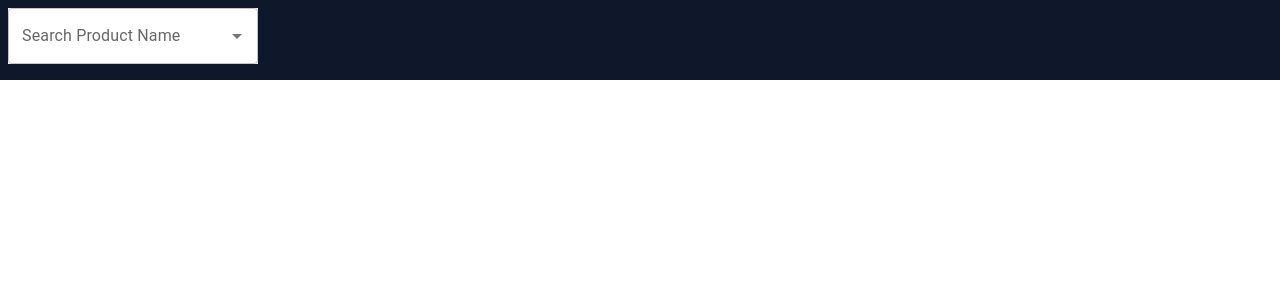
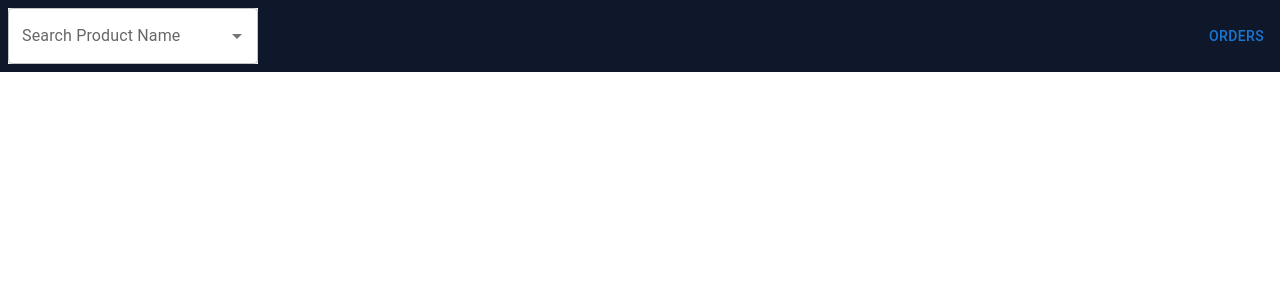
Before and after one commit to ManangandhiVasyErp/demo-pos-pwa, a React (Create React App) app: page / in a window 1280 px wide. Shown: the top 300 px of the page. Built offline with nearby package versions, Linux system fonts and the light colour scheme; no server answers.

Commit message:
order page done structure

```diff
--- a/src/App.js
+++ b/src/App.js
@@ -2,9 +2,11 @@ import Dexie from "dexie";
 import { useState, useEffect } from "react";
 import axios from "axios";
 import MainListComponent from "./component/MainListComponent/MainListComponent";
-import Navbar from "./component/Navbar/Navbar";
 import "./App.css";
 import FooterComponent from "./component/FooterComponent/FooterComponent";
+import { Button } from "@mui/material";
+import SearchAutoComplete from "./component/SearchAutoComplete/SearchAutoComplete";
+import OrderListPage from "./component/OrderListPage/OrderListPage";
 
 const App = () => {
   // Initialize the dexie for storing the data.
@@ -30,6 +32,8 @@ const App = () => {
 
   // Total Amount for cart Items.
   const [totalAmount, setTotalAmount] = useState(0);
+
+  const [showOrdersBtn, setShowOrdersBtn] = useState(false);
 
   // Search Products API call in useEffect.
   const searchProducts = async () => {
@@ -144,19 +148,6 @@ const App = () => {
 
   // ............
 
-  // const cartItems = [...selectedProducts];
-
-  // const orderItems = cartItems.map((item) => ({
-  //   id: item.id,
-  // price: item.price,
-  // quantity: item.quantity,
-  // Subtotal: item.price * item.quantity
-  // }))
-
-  // const requestData = [{totalPrice: 1000, OrderItems: orderItems}]
-
-  // console.log("data", requestData);
-
   // UseEffect for Total Amount - cart Items.
   useEffect(() => {
     const cartItems = [...selectedProducts];
@@ -175,10 +166,35 @@ const App = () => {
 
   return (
     <div className="App">
-      <Navbar
+      <div className="bg-slate-900 h-18 p-2 flex justify-between">
+        {!showOrdersBtn ? (
+          <SearchAutoComplete
             searchResults={searchResults}
             handleAutoCompleteChange={handleAutoCompleteChange}
           />
+        ) : (
+          <h1 className="text-slate-300 text-2xl">Order List</h1>
+        )}
+        {showOrdersBtn ? (
+          <Button
+            color="secondary"
+            onClick={() => setShowOrdersBtn(!showOrdersBtn)}
+          >
+            Back To Home
+          </Button>
+        ) : (
+          <Button
+            onClick={() => setShowOrdersBtn(!showOrdersBtn)}
+            color="primary"
+          >
+            Orders
+          </Button>
+        )}
+      </div>
+      {showOrdersBtn ? (
+        <OrderListPage />
+      ) : (
+        <>
           <MainListComponent
             selectedProducts={selectedProducts}
             setSelectedProducts={setSelectedProducts}
@@ -187,8 +203,11 @@ const App = () => {
             quantity={quantity}
           />
 
-
-      {Object.keys(selectedProducts).length > 0 && <FooterComponent totalAmount={totalAmount}/>}
+          {Object.keys(selectedProducts).length > 0 && (
+            <FooterComponent totalAmount={totalAmount} />
+          )}
+        </>
+      )}
     </div>
   );
 };
--- a/src/component/Navbar/Navbar.js
+++ /dev/null
@@ -1,14 +0,0 @@
-import SearchBox from "./searchBox";
-
-const Navbar = ({ searchResults, handleAutoCompleteChange }) => {
-  return (
-    <div className="bg-slate-900 h-20 p-2">
-      <SearchBox
-        searchResults={searchResults}
-        handleAutoCompleteChange={handleAutoCompleteChange}
-      />
-    </div>
-  );
-};
-
-export default Navbar;
--- /dev/null
+++ b/src/component/OrderListPage/OrderListPage.js
@@ -0,0 +1,11 @@
+import React from 'react'
+
+const OrderListPage = () => {
+  return (
+    <div>
+      OrderList
+    </div>
+  )
+}
+
+export default OrderListPage
```
Also changed, not shown: src/component/SearchAutoComplete/SearchAutoComplete.js (renamed from src/component/Navbar/searchBox.js, +3 -5 lines). Lines whose indentation alone changed are shown as unchanged.
